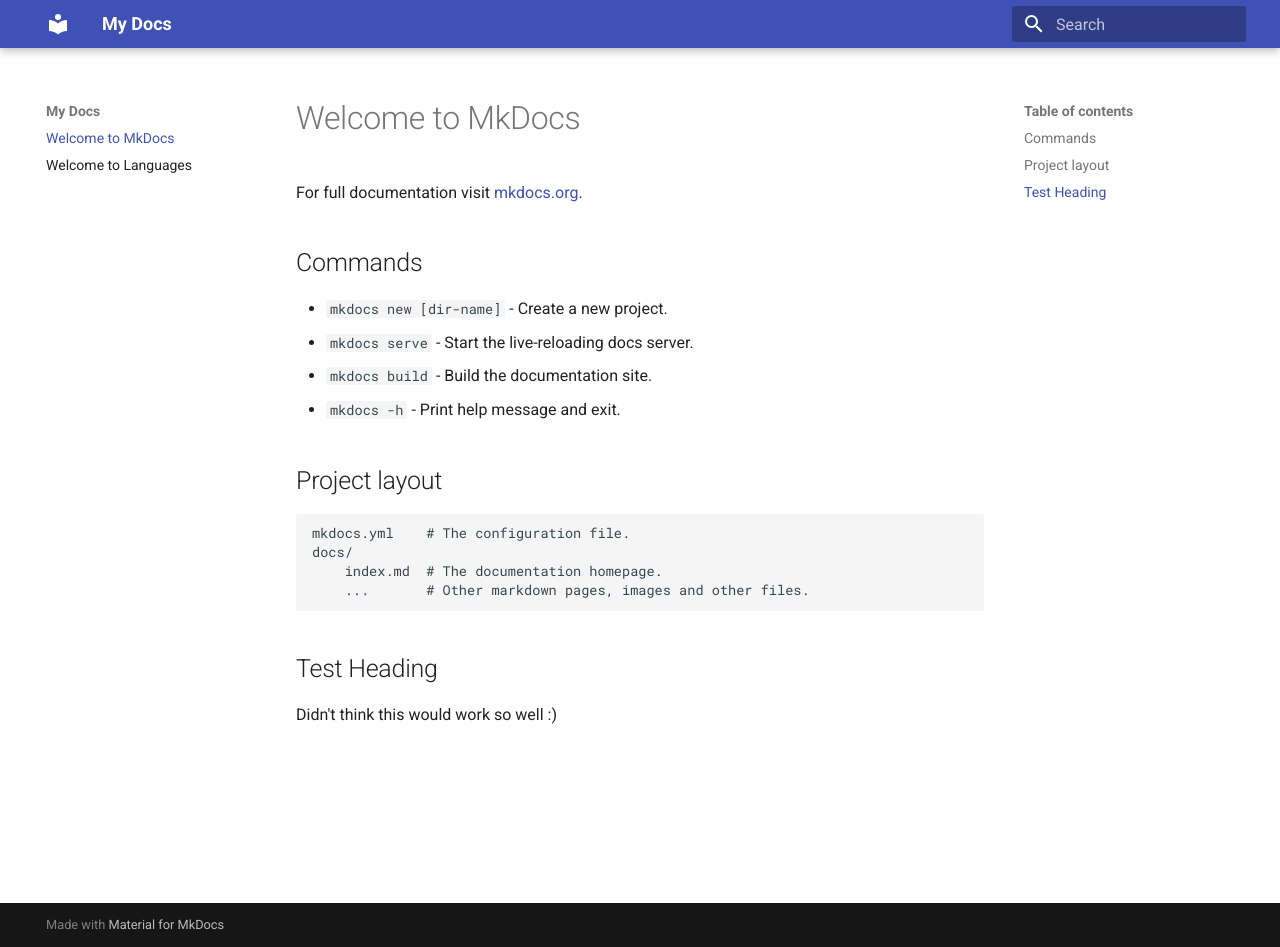
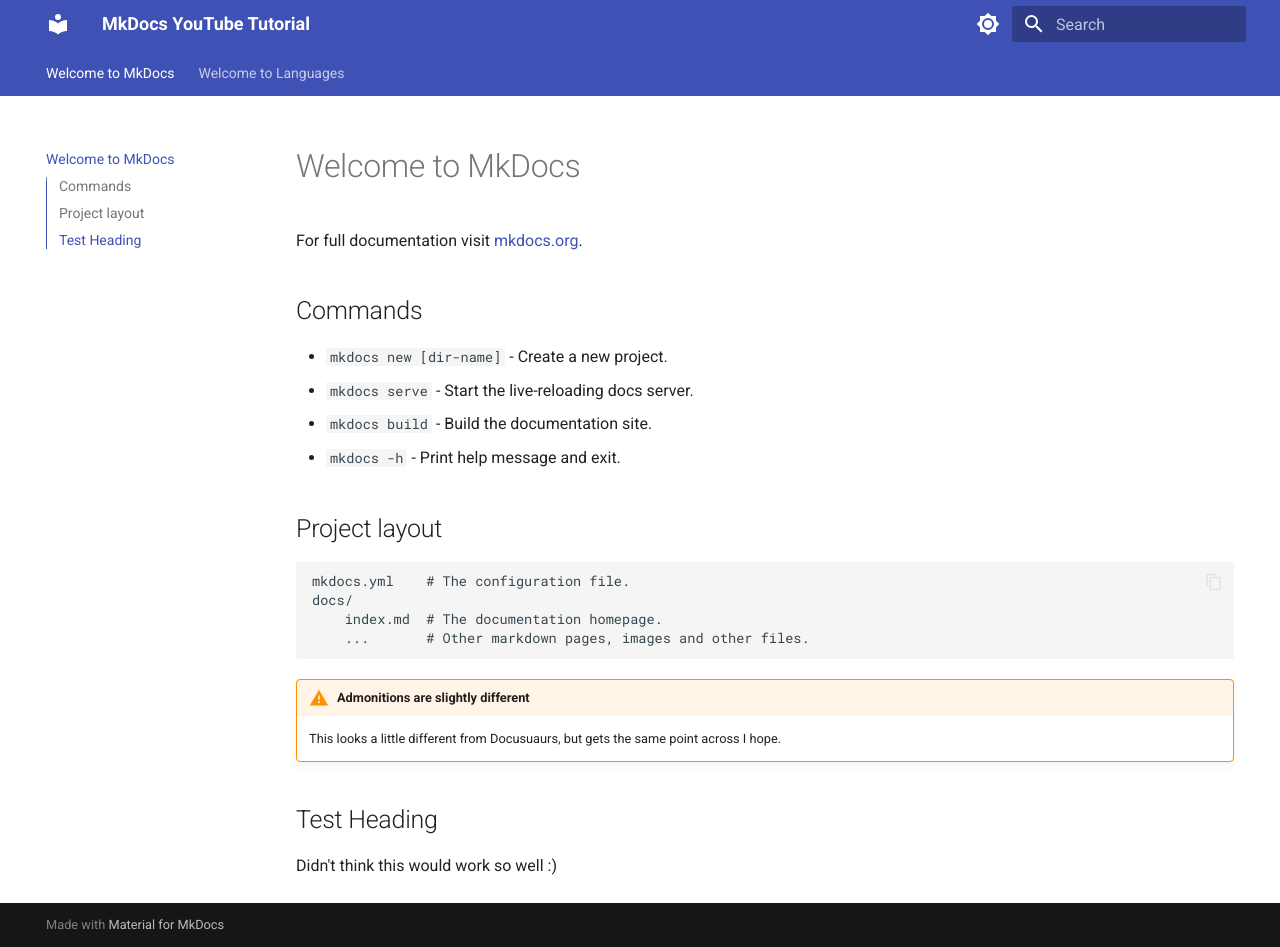
Before and after one commit to TimSolokha/knowledge-repo, an MkDocs documentation site: the page built from docs/index.md, in a window 1280 px wide and 947 px high. Built offline with MkDocs 1.6.1 and Material for MkDocs 9.7.7, drawn with Linux system fonts in a browser that asks for light colours.

```diff
--- a/docs/index.md
+++ b/docs/index.md
@@ -1,4 +1,5 @@
 # Welcome to MkDocs
+
 
 For full documentation visit [mkdocs.org](https://www.mkdocs.org).
 
@@ -16,6 +17,10 @@ For full documentation visit [mkdocs.org](https://www.mkdocs.org).
         index.md  # The documentation homepage.
         ...       # Other markdown pages, images and other files.
 
+!!! warning "Admonitions are slightly different"
+
+    This looks a little different from Docusuaurs, but gets the same point across I hope.
+
 ## Test Heading
 
 Didn't think this would work so well :)
--- a/mkdocs.yml
+++ b/mkdocs.yml
@@ -1,4 +1,58 @@
-site_name: My Docs
-
+site_name: MkDocs YouTube Tutorial
 theme:
   name: material
+  features:
+    - navigation.tabs
+    - navigation.sections
+    - toc.integrate
+    - navigation.top
+    - search.suggest
+    - search.highlight
+    - content.tabs.link
+    - content.code.annotation
+    - content.code.copy
+  language: en
+  palette:
+    - scheme: default
+      toggle:
+        icon: material/brightness-7
+        name: Switch to dark mode
+      primary: indigo
+      accent: lime
+    - scheme: slate
+      toggle:
+        icon: material/brightness-4
+        name: Switch to light mode
+      primary: indigo
+      accent: lime
+
+markdown_extensions:
+
+  # Python Markdown
+  - abbr
+  - admonition
+  - attr_list
+  - def_list
+  - footnotes
+  - md_in_html
+  - toc:
+      permalink: true
+
+  # Python Markdown Extensions
+  - pymdownx.arithmatex:
+      generic: true
+  - pymdownx.betterem:
+      smart_enable: all
+  - pymdownx.caret
+  - pymdownx.details
+  - pymdownx.highlight
+  - pymdownx.inlinehilite
+  - pymdownx.keys
+  - pymdownx.mark
+  - pymdownx.smartsymbols
+  - pymdownx.superfences
+  - pymdownx.tabbed:
+      alternate_style: true
+  - pymdownx.tasklist:
+      custom_checkbox: true
+  - pymdownx.tilde
```
Also changed, not shown: README.md (+2 -0 lines), site/index.html, site/search/search_index.json, 1 other file.
